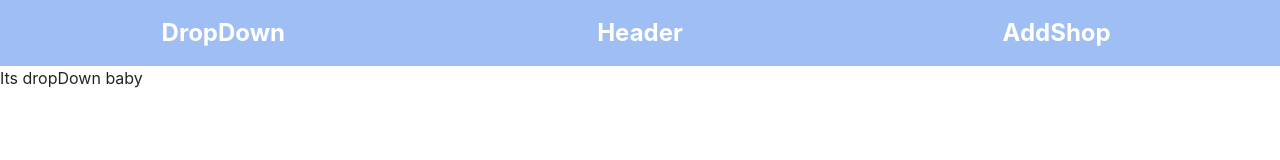
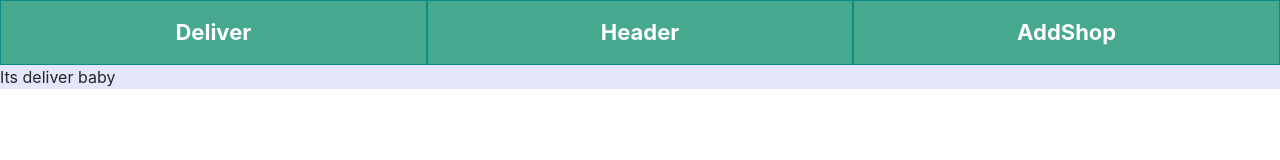
Before and after one commit to stepanchaparyan/deliveryAppReactJS, a React app: page / in a window 1280 px wide. Built offline with nearby package versions, Linux system fonts and the light colour scheme.

Commit message:
update navbar css with flex

```diff
--- a/package.json
+++ b/package.json
@@ -6,6 +6,7 @@
     "bootstrap": "^4.3.1",
     "history": "^4.7.2",
     "jshint": "^2.10.1",
+    "normalize.css": "^8.0.1",
     "prop-types": "^15.7.2",
     "react": "^16.8.3",
     "react-dom": "^16.8.3",
--- a/src/components/App.js
+++ b/src/components/App.js
@@ -2,7 +2,7 @@ import React, { Component } from 'react';
 import { BrowserRouter, Route } from "react-router-dom";
 import '../css/App.css';
 import Navbar from './Navbar';
-import DropDown from './DropDown';
+import Deliver from './Deliver';
 import Header from './Header';
 import AddShop from './AddShop';
 
@@ -13,11 +13,11 @@ class App extends Component {
 	render() {
 		return (
 			<BrowserRouter>
-				<div className=''>
+				<div className='main'>
 					<Navbar />
-					<div className=''>
-						<Route exact path="/" component={DropDown} />
-						<Route path="/DropDown" component={DropDown} />
+					<div className='pages'>
+						<Route exact path="/" component={Deliver} />
+						<Route path="/Deliver" component={Deliver} />
 						<Route path="/Header" render={ () => <Header items = {this.props.state.menu} />} />
 						<Route path="/AddShop" render={ () => <AddShop shops = {this.props.state.shops} />} />
 					</div>
--- a/src/components/DropDown.js
+++ b/src/components/Deliver.js
@@ -1,6 +1,6 @@
 import React, { Component } from 'react';
 
-class DropDown extends Component {
+class Deliver extends Component {
     constructor(props) {
         super(props);
         this.state = {
@@ -16,15 +16,15 @@ class DropDown extends Component {
 
     render() {
         console.log('isOpened', this.state.isOpened);
-        let dropDownText;
+        let deliverText;
         if (this.state.isOpened) {
-            dropDownText = <div> Here is my DropDown </div>;
+            deliverText = <div> Here is my Deliver </div>;
         };
         return (
             <div onClick = {this.toggleState.bind(this)}>
-                Its dropDown baby {dropDownText}
+                Its deliver baby {deliverText}
             </div>
         );
     }
 }
-export default DropDown;
+export default Deliver;
--- a/src/components/Navbar.js
+++ b/src/components/Navbar.js
@@ -6,13 +6,13 @@ class Navbar extends Component {
 	render() {
 		return (
 			<nav className='navBar'>
-				<div className='navLink'>
-					<NavLink to="/DropDown" activeClassName='activeClass'>DropDown</NavLink>
+				<div className='navDeliver'>
+					<NavLink to="/Deliver" activeClassName='activeClass'>Deliver</NavLink>
                 </div>
-                <div className='navLink'>
+                <div className='navHeader'>
                     <NavLink to="/Header" activeClassName='activeClass'>Header</NavLink>
                 </div>
-                <div className='navLink'>
+                <div className='navAddShop'>
                     <NavLink to="/AddShop" activeClassName='activeClass'>AddShop</NavLink>
                 </div>
 			</nav>
--- a/src/css/App.css
+++ b/src/css/App.css
@@ -1,4 +1,6 @@
-.container {
-    width: 700px;
-    border: 1px solid red;
+.main {
+    background-color: grey ;
 }
+.pages {
+    background-color: lavender;
+}
--- a/src/css/Navbar.css
+++ b/src/css/Navbar.css
@@ -8,31 +8,45 @@ hr {
 }
 
 .navBar {
-    background-color: #9fbff4;
+    background-color: #46a88e;
+    display: flex;
+    align-items: center;
+    justify-content: center;
+}
+
+.navBar div {
+    border: 1px solid rgb(13, 139, 133);
     padding: 15px;
-    display: grid;
-    grid-template-columns: 3fr 3fr 3fr;
+    align-items: center;
+    justify-content: center;
     text-align: center;
 }
 
-.navLink a {
+.navBar div a {
+    color: white;
+    font-size: 22px;
+    font-weight: bold;
     text-decoration: none;
-    margin: 5px;
-    padding-top: 5px;
-    font-weight: bold;
-    color: white;
-    font-size: 20px;
+    align-items: center;
+    justify-content: center;
+    opacity: 1;
+    transition: 0.3s;
+}
+.navBar div a.activeClass {
+    color: #192621;
+}
+.navBar div a:hover {
+    opacity: 0.3
 }
 
-.navLink a {
-    text-decoration: none;
-    margin: 5px;
-    padding-top: 5px;
-    font-weight: bold;
-    color: white;
-    font-size: 24px;
+.navDeliver {
+    flex: 1;
 }
 
-.navLink a.activeClass {
-    color: gold;
+.navHeader {
+    flex: 1;
 }
+
+.navAddShop {
+    flex: 1;
+}
```
